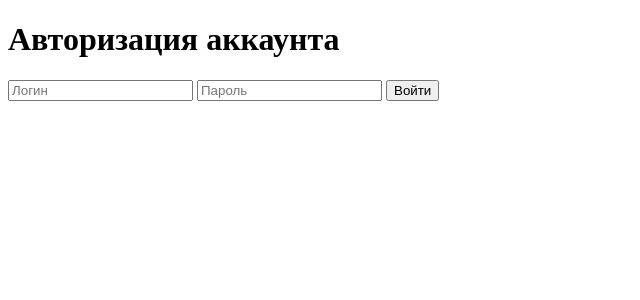
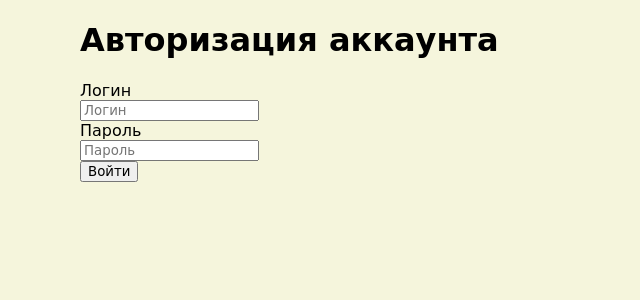
Before and after one commit to Denka88/carsharing, a Django app: template templates/login.html in a window 1280 px wide. Shown: the top 300 px of the page, without its empty margins (0-640 px from the left). Run offline with Django 3.2, Linux system fonts and the light colour scheme; the template is opened without the code that fills it, so the values that code supplies are empty.

Commit message:
some style

```diff
--- a/static/style.css
+++ b/static/style.css
@@ -4,9 +4,10 @@
 
 body{
     background-color: beige;
+    margin: 0 5rem;
 }
 
-img{
+.card img{
     object-fit: cover;
     object-position: center;
     width: 500px;
@@ -48,3 +49,7 @@ h3{
     flex-wrap: wrap;
     gap: 0.5rem;
 }
+
+.content img{
+    width: 600px;
+}
--- a/templates/car.html
+++ b/templates/car.html
@@ -7,6 +7,7 @@
     <link rel="stylesheet" href="{% static 'style.css' %}">
 </head>
 <body>
+<div class="content">
     <span><a href="/cars/">← Назад</a></span>
     <h3>Автомобиль "{{ car.name }}"</h3>
     {% if car.car_image %}
@@ -41,5 +42,6 @@
         {% endif %}
 
     </ul>
+</div>
 </body>
 </html>
--- a/templates/index.html
+++ b/templates/index.html
@@ -10,5 +10,6 @@
 <body>
 <h1>Привет</h1>
 <a href="{% url 'logout' %}">Выход</a>
+<a href="/cars/">Машины-></a>
 </body>
 </html>
--- a/templates/login.html
+++ b/templates/login.html
@@ -1,3 +1,4 @@
+{% load static %}
 <!doctype html>
 <html lang="ru">
 <head>
@@ -5,6 +6,7 @@
     <meta name="viewport"
           content="width=device-width, user-scalable=no, initial-scale=1.0, maximum-scale=1.0, minimum-scale=1.0">
     <meta http-equiv="X-UA-Compatible" content="ie=edge">
+    <link rel="stylesheet" href="{% static 'style.css' %}">
     <title>Вход</title>
 </head>
 <body>
@@ -12,8 +14,10 @@
 <form method="post">
     {% csrf_token %}
 
-    <input type="text" id="username" name="username" placeholder="Логин">
-    <input type="password" id="password" name="password" placeholder="Пароль">
+    <label for="username">Логин</label><br>
+    <input type="text" id="username" name="username" placeholder="Логин"><br>
+    <label for="password">Пароль</label><br>
+    <input type="password" id="password" name="password" placeholder="Пароль"><br>
 
     <button type="submit">Войти</button>
 
```
Also changed, not shown: templates/cars.html (+1 -7 lines), db.sqlite3, uploads/cars/1200x1200.webp (added), uploads/cars/1200x1200_1.webp (added), uploads/cars/1200x1200_2.webp (added), uploads/cars/1200x1200_3.webp (added), uploads/cars/1200x1200_4.webp (added), uploads/cars/1200x1200_5.webp (added), uploads/cars/1200x1200_6.webp (added), uploads/cars/1200x1200_7.webp (added), uploads/cars/489220deadd583983b2cca455568e9db.jpg (added), uploads/cars/7552b455a9ce946283d44270d87b6975.jpg (added), uploads/cars/8fce2acbc15b2f8e5b5ced8505470305.jpg (added), uploads/cars/f067ee6d8d08d989c5c63791b5ad821b.jpg (added), 1 more files.
